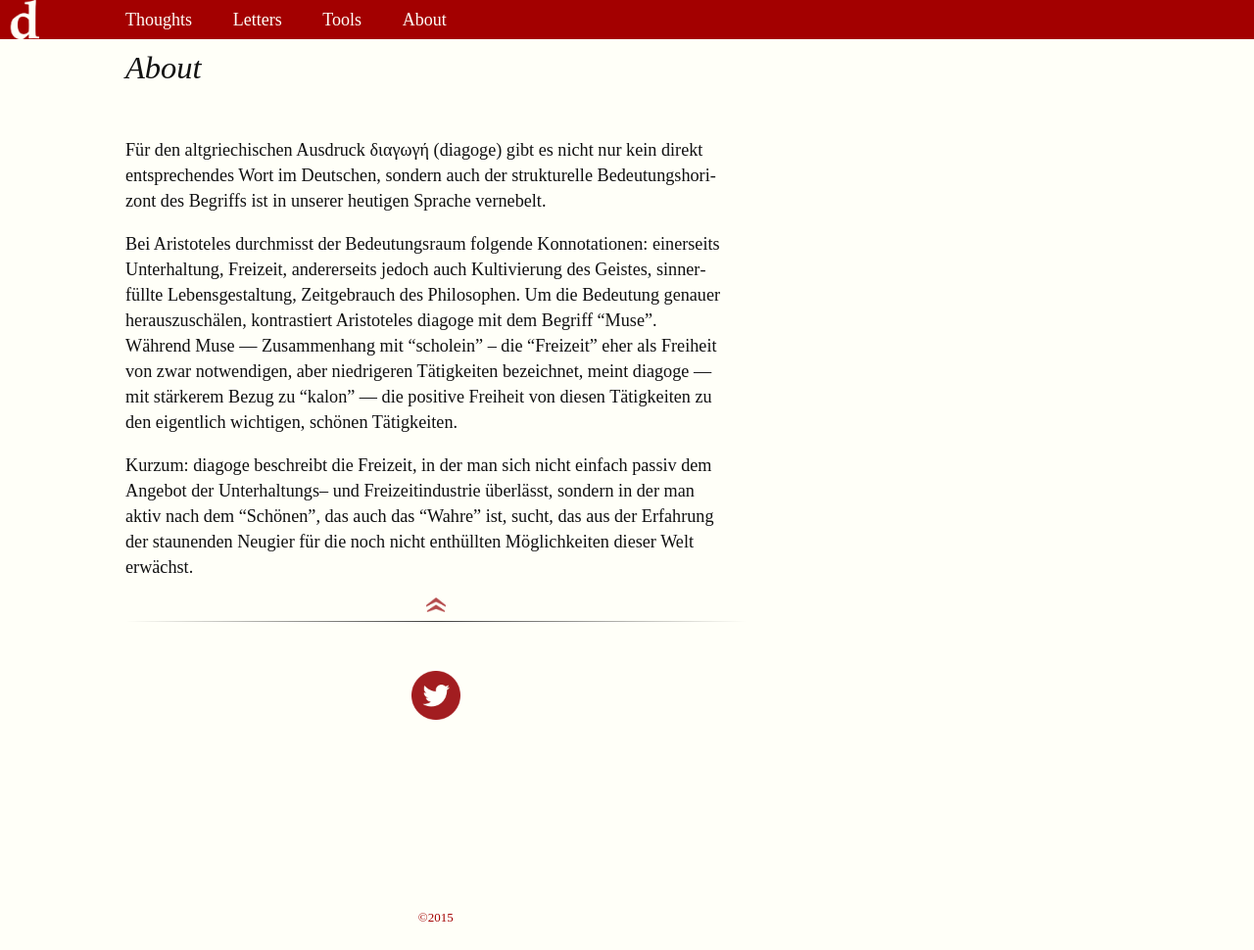
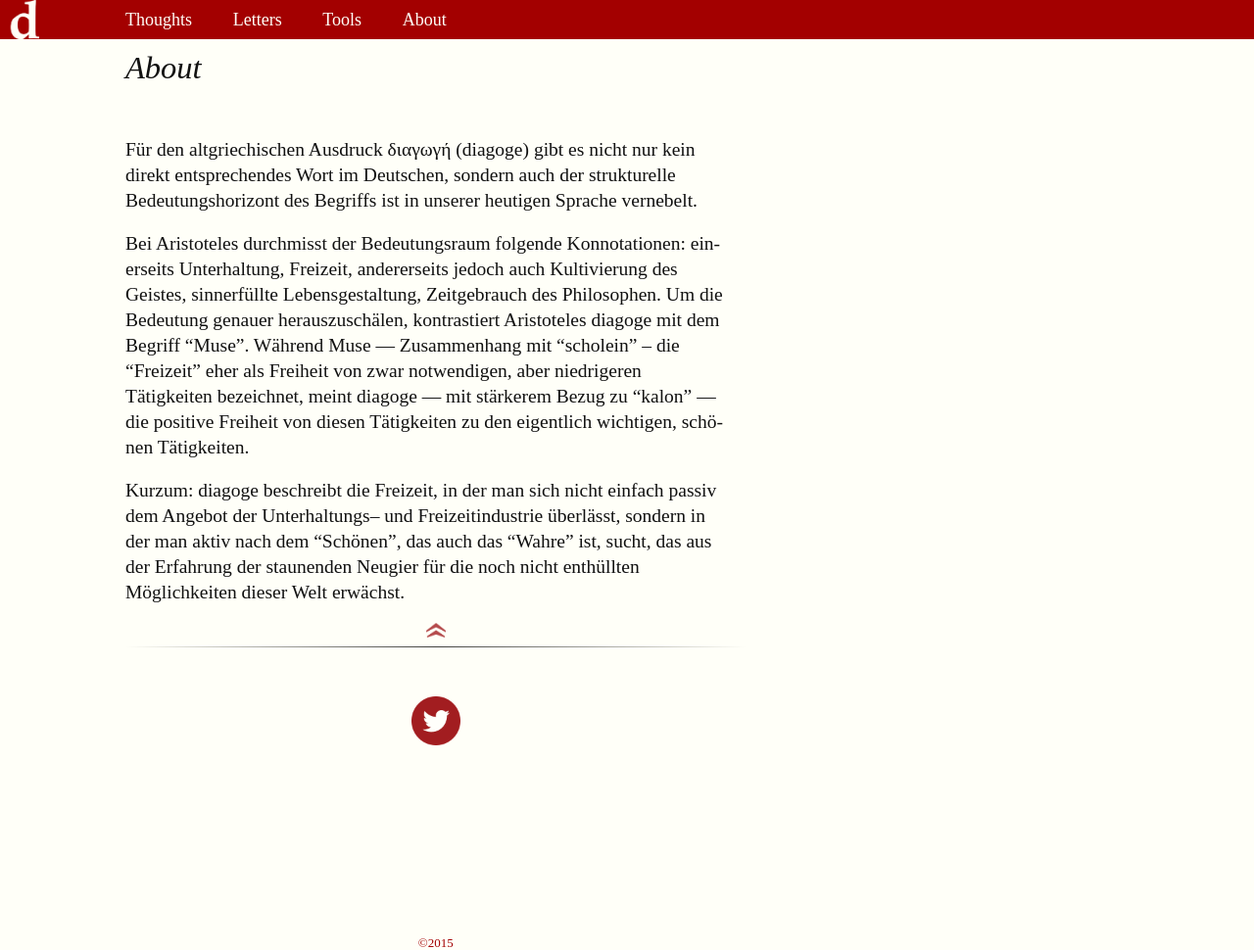
Before and after one commit to mo-tom/bkp, a Jekyll site: the page built from about.md, in a window 1280 px wide. Shown: the whole page at 98% size. Built offline with Jekyll 4.4.1, drawn with Linux system fonts in a browser that asks for light colours; some web fonts are replaced; before the commit the page ends 944 px from its top, so only the background shows below that.

Commit message:
font-size

```diff
--- a/css/tufte.css
+++ b/css/tufte.css
@@ -526,7 +526,7 @@ thead th { border-bottom: 1px solid #333333;
 article { position: relative;
           padding-top: 1rem; }
 
-p { font-size: 1.4rem;
+p { font-size: 1.5rem;
     line-height: 2rem;
     margin-top: 1.4rem;
     margin-bottom: 1.4rem;
```
